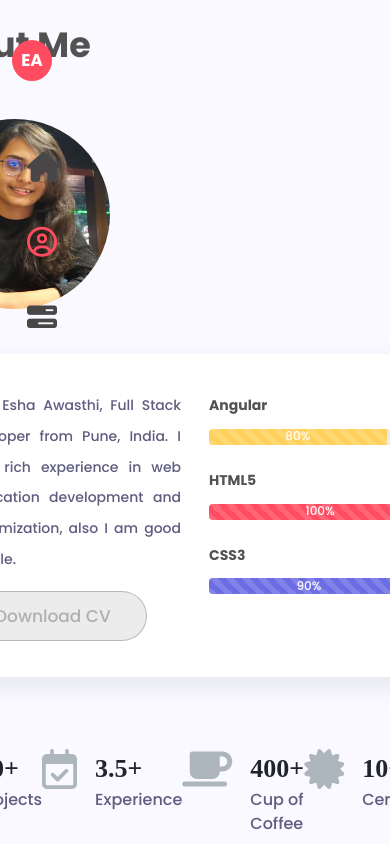
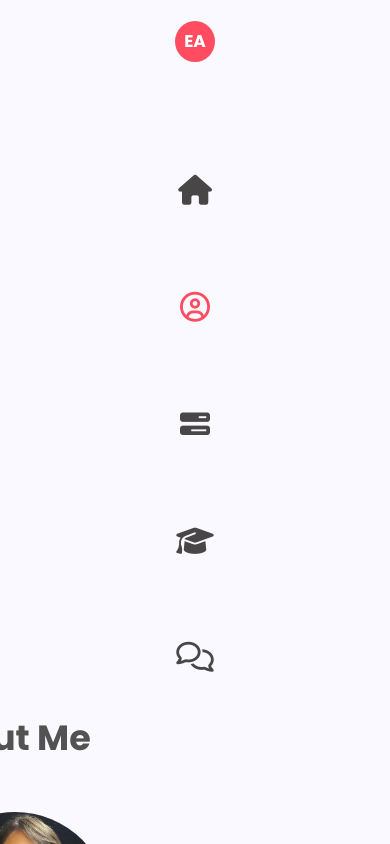
Before and after one commit to eshaawasthi/my-portfolio, an Angular app: page /about in a window 390 px wide. Shown: the top 844 px of the page. Built offline with nearby package versions, Linux system fonts and the light colour scheme.

Commit message:
Responsive

```diff
--- a/src/app/app.component.html
+++ b/src/app/app.component.html
@@ -1,9 +1,9 @@
 <div class="container-fluid">
   <div class="row">
-    <div class="col-lg-1 col-md-1">
+    <div class="col-lg-1 col-md-1 col-sm-1">
       <app-navigation-bar></app-navigation-bar>
     </div>
-    <div class="col-lg-11 col-md-11 col-sm-12 app-wrapper">
+    <div class="col-lg-11 col-md-11 col-sm-11 app-wrapper">
       <router-outlet></router-outlet>
     </div>
   </div>
--- a/src/app/components/common/navigation-bar/navigation-bar.component.less
+++ b/src/app/components/common/navigation-bar/navigation-bar.component.less
@@ -1,10 +1,11 @@
 .navigation-wrapper {
-    display: inline-block;
+    display: flex;
     font-size: 30px;
     color: #484646;
-    position: fixed;
-    overflow-y: scroll;
-    margin-top: 40px;
+    flex-direction: column;
+    justify-content: space-around;
+    align-items: center;
+    height: 85vh;
 }
 .navigation-wrapper span {
     display: block;
```
